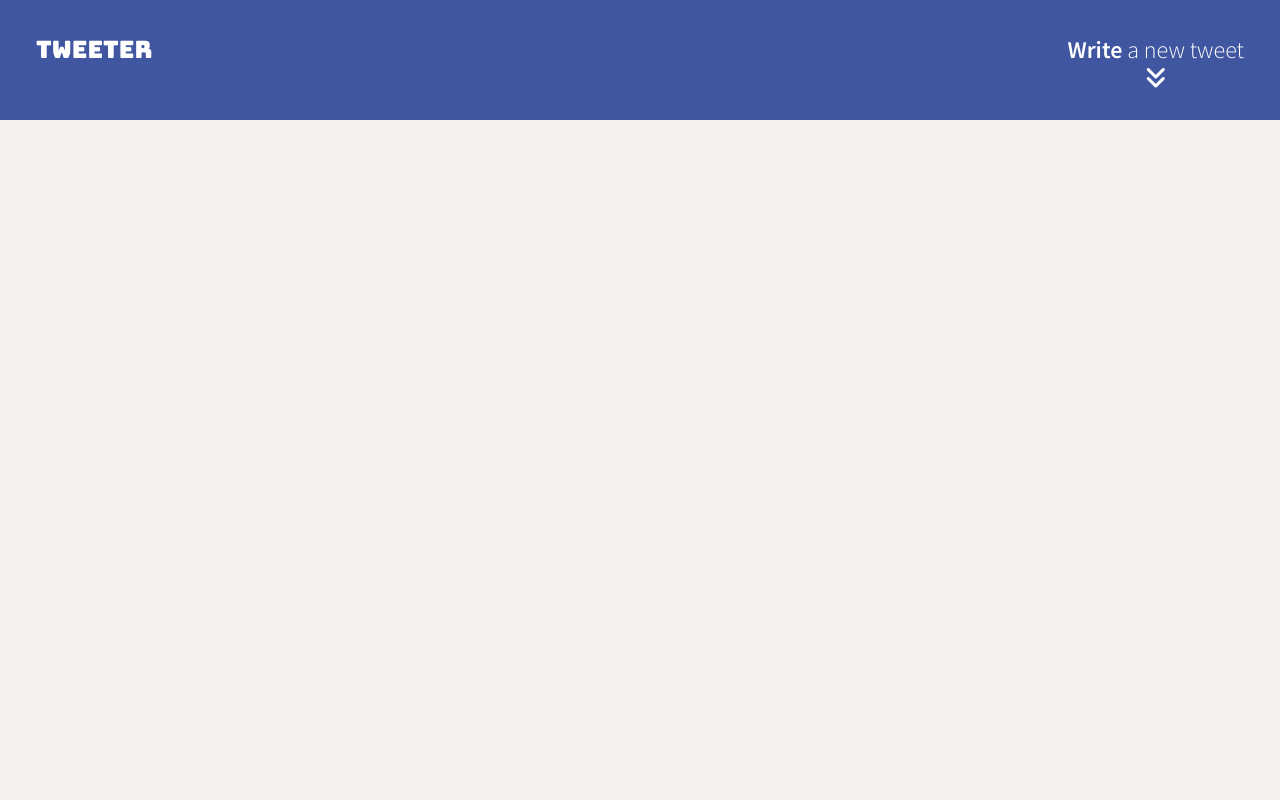
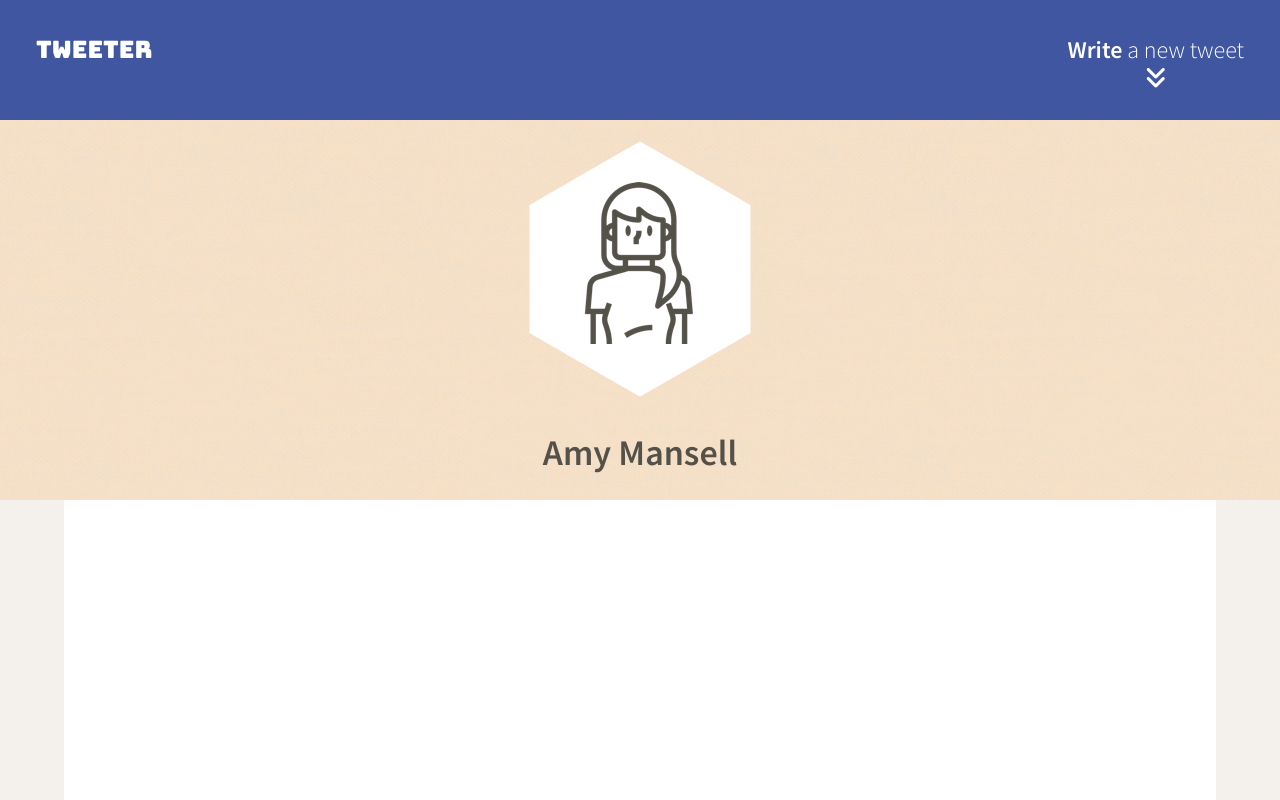
Before and after one commit to srimantika/tweeter, a website: page public/index.html in a window 1280 px wide. Drawn offline with nearby package versions, Linux system fonts and the light colour scheme.

Commit message:
Setup the main container

```diff
--- a/public/index.html
+++ b/public/index.html
@@ -13,7 +13,7 @@
     <link rel="preconnect" href="https://fonts.googleapis.com">
     <link rel="preconnect" href="https://fonts.gstatic.com" crossorigin>
     <link href="https://fonts.googleapis.com/css2?family=Bungee&family=Source+Sans+Pro:ital,wght@0,300;0,600;1,300;1,600&display=swap" rel="stylesheet">
-
+    <!-- Style sheet for double down arrow-->
     <link rel="stylesheet" href="https://cdnjs.cloudflare.com/ajax/libs/font-awesome/6.0.0-beta2/css/all.min.css" integrity="sha512-YWzhKL2whUzgiheMoBFwW8CKV4qpHQAEuvilg9FAn5VJUDwKZZxkJNuGM4XkWuk94WCrrwslk8yWNGmY1EduTA==" crossorigin="anonymous" referrerpolicy="no-referrer" />
 
     <!-- App CSS -->
@@ -21,6 +21,10 @@
 
     <!-- Nav CSS -->
     <link rel="stylesheet" href="/styles/nav.css" type="text/css" />
+
+    <!-- Header CSS -->
+    <link rel="stylesheet" href="/styles/header.css" type="text/css" />
+
 
     <!-- External JS -->
     <script src="https://ajax.googleapis.com/ajax/libs/jquery/3.4.1/jquery.min.js"></script>
@@ -35,9 +39,18 @@
       <span>TWEETER</span>
       <div style="float:right; font: sans-serif; text-align: center">
         <div><b>Write</b> a new tweet<div>
-        <div><i class="fa-solid fa-angles-down"> </i></div>
+        <div><i class="fa-solid fa-angles-down"></i></div>
       </div>
     </nav>
+
+    <header>
+      <div>
+          <img src="/images/profile-hex.png">
+      </div>
+     <div>
+          <h2><b>Amy</b> Mansell</h2>
+      </div>
+  </header>
 
     <!-- Page-specific (main) content here -->
     <main class="container"></main>
--- /dev/null
+++ b/public/styles/header.css
@@ -0,0 +1,10 @@
+header {
+display : flex;
+height : 500px;
+background-color:bisque;
+background-image: url(/images/background.png);
+padding-top: 6.0em;
+align-items: Center;
+justify-content: center;
+flex-direction: column;
+}
--- a/public/styles/layout.css
+++ b/public/styles/layout.css
@@ -19,9 +19,16 @@ body {
   color: #545149;
   background-color: #f4f1ec;
   font-size: 24px;
-  font-family: source sans Pro, sans-serif;
+  font-family: 'Source Sans Pro', sans-serif;
 }
 
 /*
  * Additional CSS can be defined below or in other CSS files, as per instructions
  */
+
+ main {
+  width:90%;
+  margin:auto;
+  background-color: white;
+  padding-top:300px;
+ }
--- a/public/styles/nav.css
+++ b/public/styles/nav.css
@@ -1,4 +1,5 @@
 nav {
+  z-index: 10;
   position: fixed;
   color:#FFFFFF;
   background-color:#4056A1;
--- a/server/data-files/initial-tweets.json
+++ b/server/data-files/initial-tweets.json
@@ -8,7 +8,7 @@
     "content": {
       "text": "If I have seen further it is by standing on the shoulders of giants"
     },
-    "created_at": 1636841651573
+    "created_at": 1636850082150
   },
   {
     "user": {
@@ -19,6 +19,6 @@
     "content": {
       "text": "Je pense , donc je suis"
     },
-    "created_at": 1636928051573
+    "created_at": 1636936482150
   }
 ]
```
Also changed, not shown: public/images/background.png (added).
